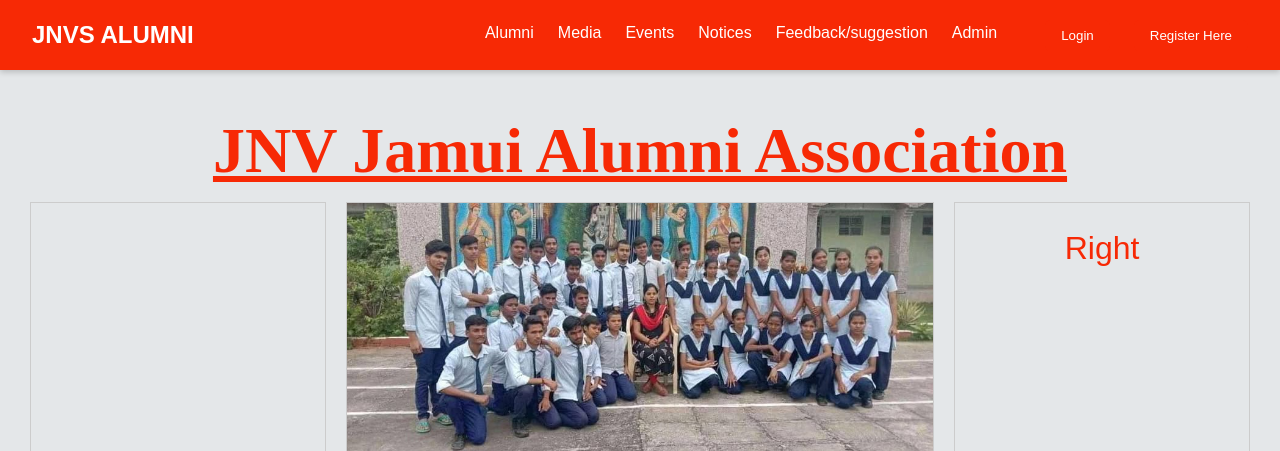
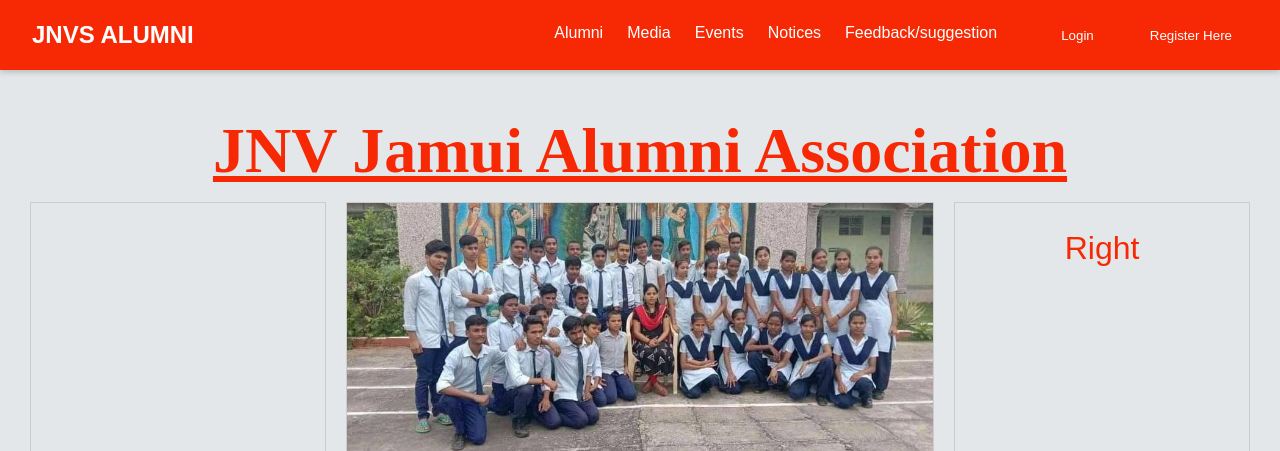
Before and after one commit to mkmodi7013/jnvjamuialumni, a PHP site: page / in a window 1280 px wide. Shown: the top 451 px of the page. Run offline with PHP 8.4, Linux system fonts and the light colour scheme; some libraries are stand-ins or nearby versions.

Commit message:
Add files via upload

```diff
--- a/event.css
+++ b/event.css
@@ -55,7 +55,3 @@ body{
   border:none;
   cursor:pointer;
 }
- a{
-  text-decoration: none;
-  color: white;
-}
--- a/index.html
+++ b/index.html
@@ -26,7 +26,7 @@
         <li><a href="event.html">Events</a></li>
         <li><a href="#">Notices</a></li>
          <li><a href="suggestion.html">Feedback/suggestion</a></li>
-          <li><a href="admin.html">Admin</a></li>
+
         <li><li><button class="btn-primary open-login">Login</button></li></li>
 
          <button class="btn-primary open-modal">Register Here</button>
```
